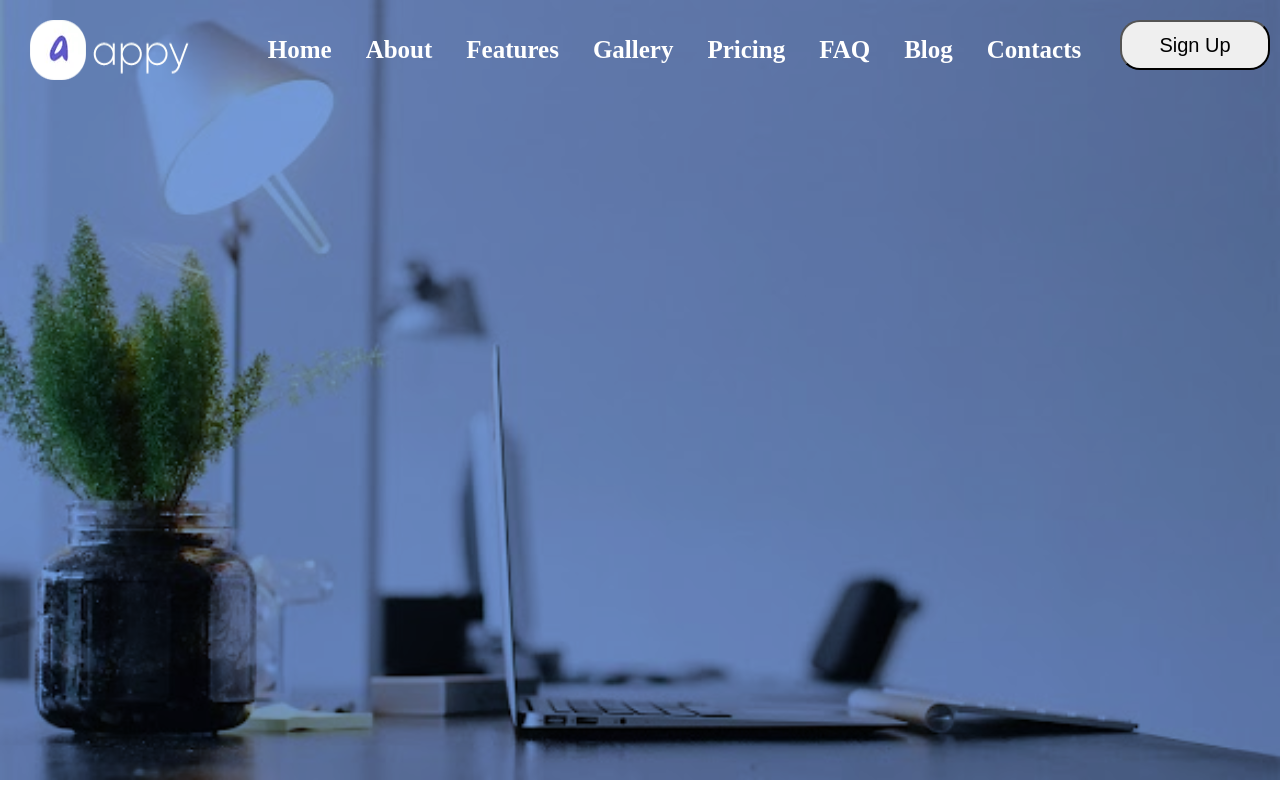
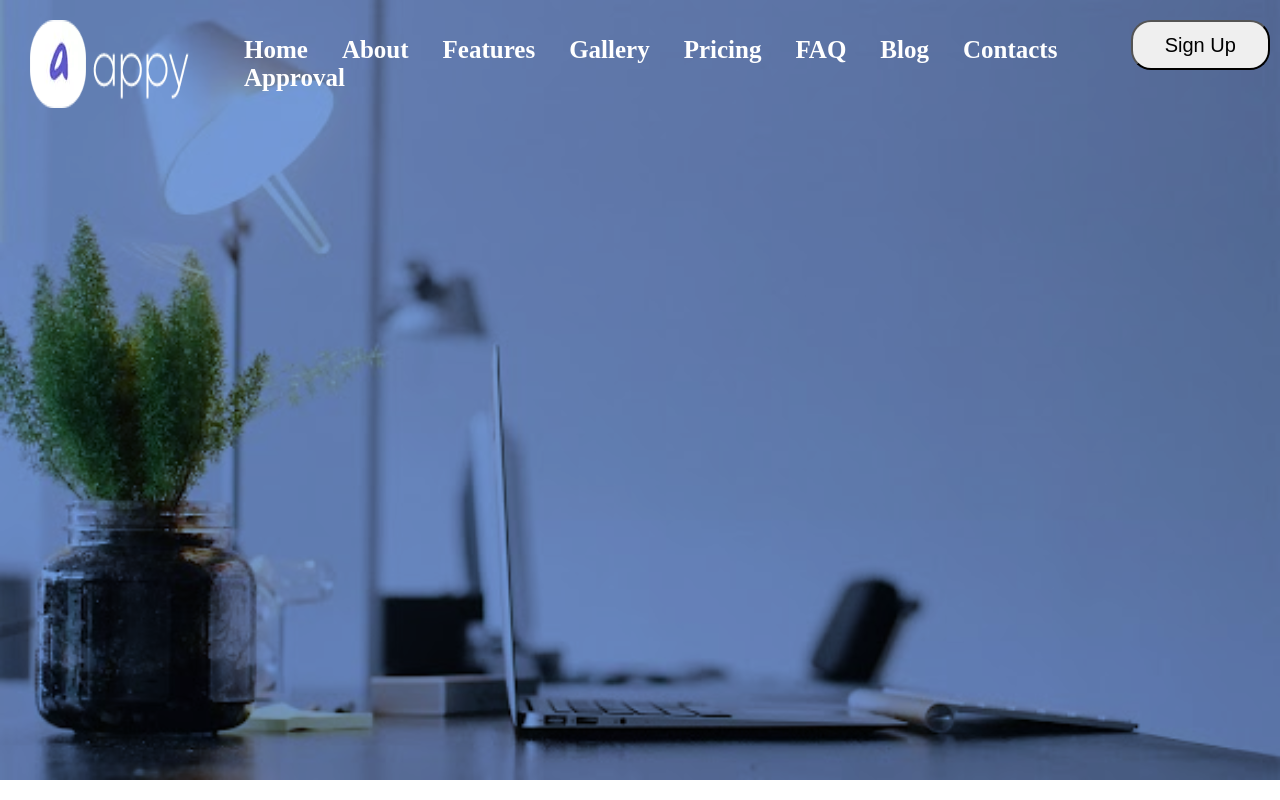
Before and after one commit to Dziekhey/Appy, a plain HTML site: page index.html in a window 1280 px wide. Drawn offline with Linux system fonts and the light colour scheme.

Commit message:
Update index.html

```diff
--- a/index.html
+++ b/index.html
@@ -21,6 +21,7 @@
                 <li>FAQ</li>
                 <li>Blog</li>
                 <li>Contacts</li>
+                <li>Approval</li>
             </ul>
             <button>Sign Up</button>
         </nav>
```
